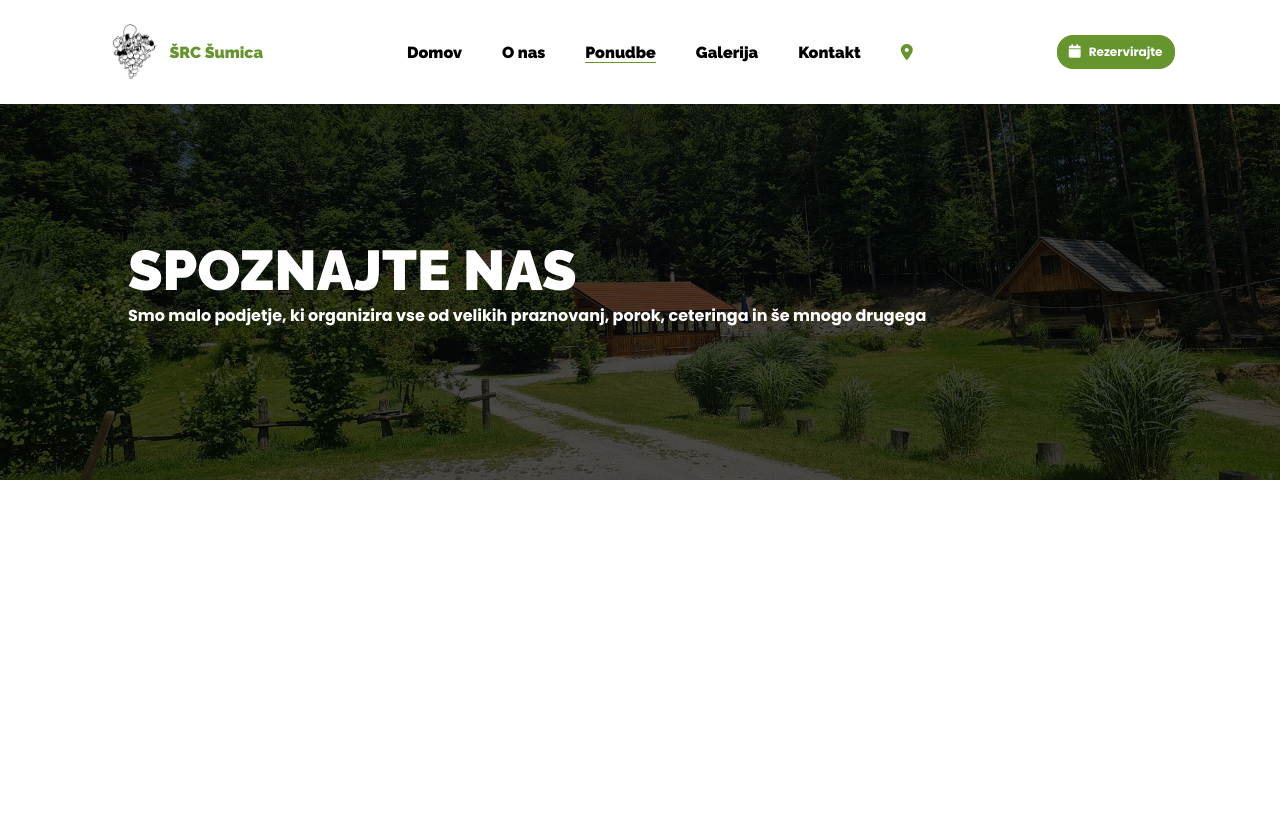
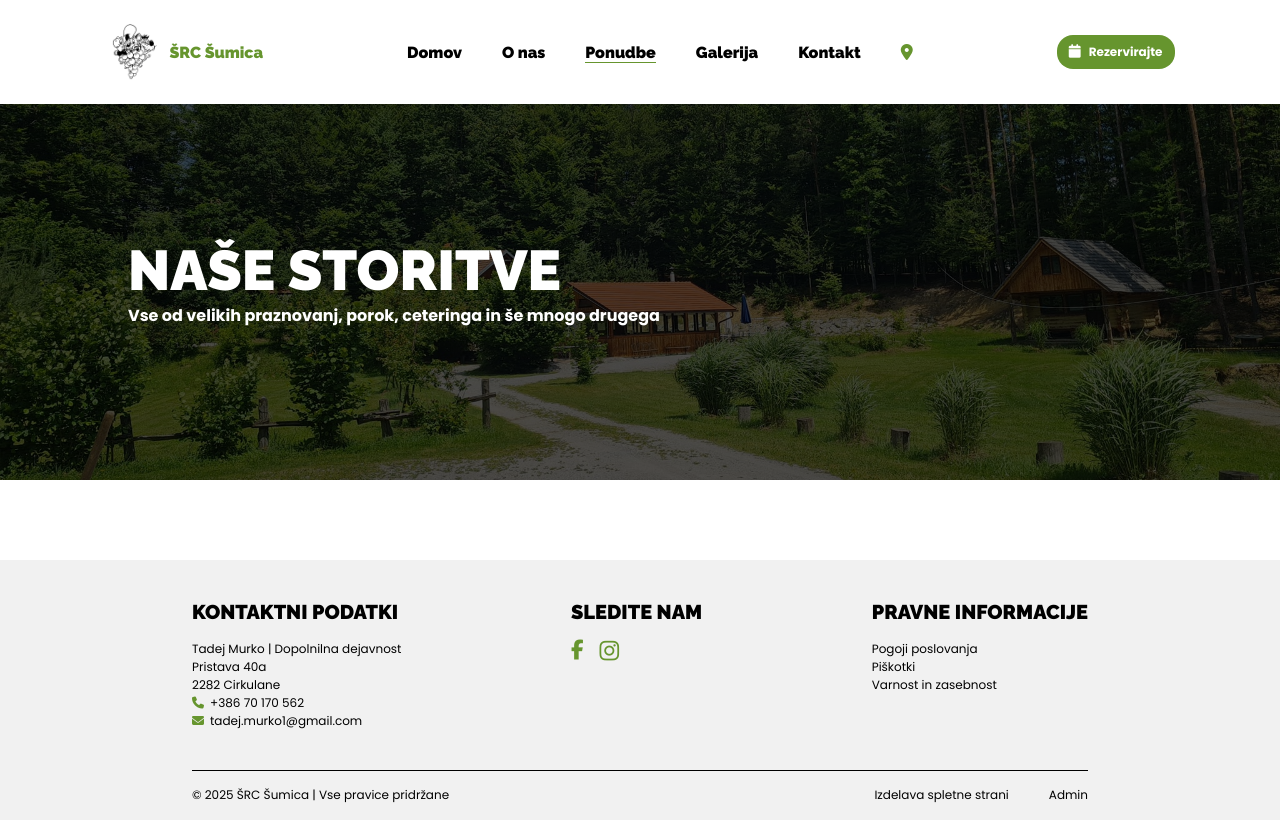
Before and after one commit to PintarBusiness/sumica, a Flask app: page /ponudbe in a window 1280 px wide. Before the commit the page ends 480 px from the top, so only its background shows below. Run offline with Flask 2, Linux system fonts and the light colour scheme; some libraries are stand-ins or nearby versions.

Commit message:
Začetek ponudbe html oblike

```diff
--- a/templates/ponudbe.html
+++ b/templates/ponudbe.html
@@ -57,10 +57,48 @@
             </a>
         </header>
         <div class="textprvastranostalo">
-            <h1>SPOZNAJTE NAS</h1>
-            <h2>Smo malo podjetje, ki organizira vse od velikih praznovanj, porok, ceteringa in še mnogo drugega</h2>
+            <h1>NAŠE STORITVE</h1>
+            <h2>Vse od velikih praznovanj, porok, ceteringa in še mnogo drugega</h2>
         </div>
     </div>
 
+    <div class="footer">
+        <div class="footernotri">
+            <footer>
+                <div class="footerskatlje">
+                    <h5>KONTAKTNI PODATKI</h5>
+                    <div class="footertext">
+                        <p>Tadej Murko | Dopolnilna dejavnost</p>
+                        <p>Pristava 40a</p>
+                        <p>2282 Cirkulane</p>
+                        <p><i class="fa-solid fa-phone"></i><span>+386 70 170 562</span></p>
+                        <p><i class="fa-solid fa-envelope"></i>tadej.murko1@gmail.com</p>
+                    </div>
+                </div>
+                <div class="footerskatlje">
+                    <h5>SLEDITE NAM</h5>
+                    <div class="footertext">
+                        <a href=""><i class="fa-brands fa-facebook-f"></i></a>
+                        <a href=""><i class="fa-brands fa-instagram"></i></a>
+                    </div>
+                </div>
+                <div class="footerskatlje">
+                    <h5>PRAVNE INFORMACIJE</h5>
+                    <div class="footertext">
+                        <a href="">Pogoji poslovanja</a>
+                        <a href="">Piškotki</a>
+                        <a href="">Varnost in zasebnost</a>
+                    </div>
+                </div>
+            </footer>
+            <div class="noga">
+                <p>© 2025 ŠRC Šumica | Vse pravice pridržane</p>
+                <div class="desno">
+                    <a href="mailto:jure.pintar9@gmail.com">Izdelava spletne strani</a>
+                    <a href="/admin">Admin</a>
+                </div>
+            </div>
+        </div>
+
 </body>
 </html>
```
